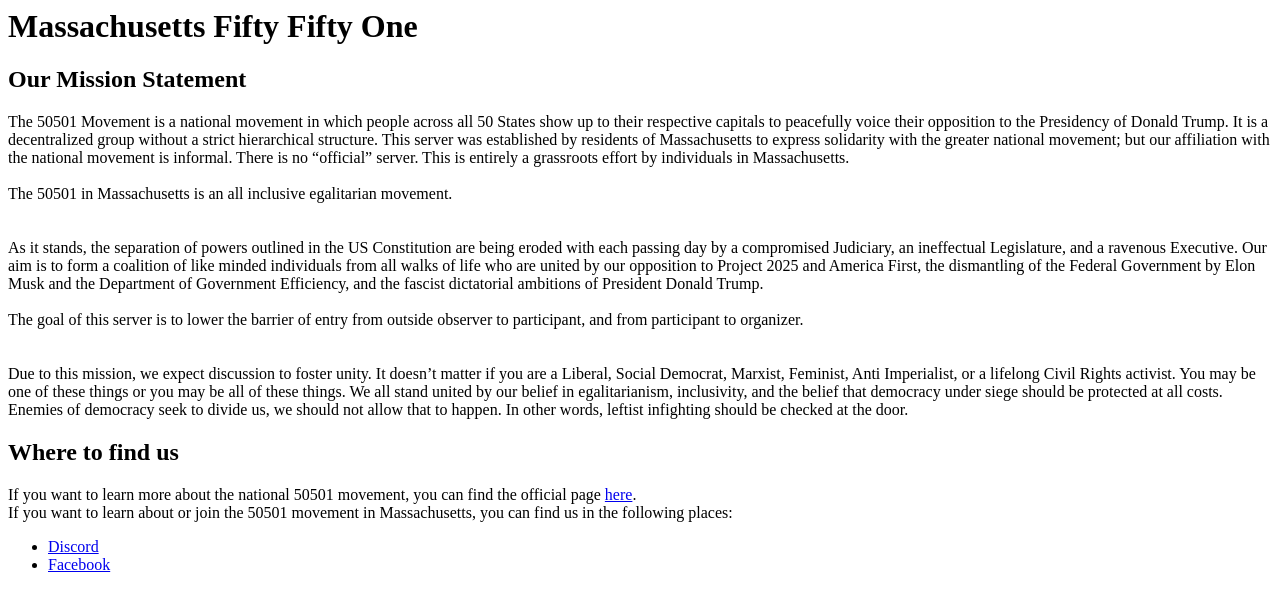
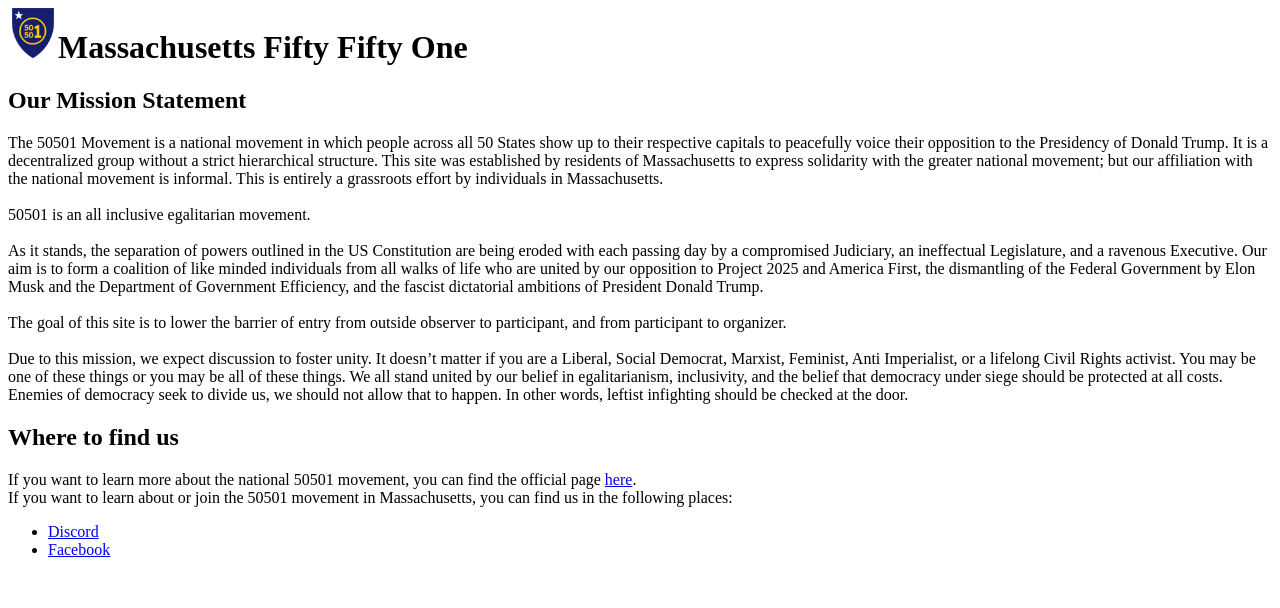
Before and after one commit to TheJogMan/mass50501, a plain HTML site: page index.html in a window 1280 px wide. Drawn offline with Linux system fonts and the light colour scheme.

Commit message:
Adjusted mission statement to no longer refer to being a discord server and added an icon.

```diff
--- a/index.html
+++ b/index.html
@@ -1,17 +1,19 @@
+<head>
+    <title>Massachusetts 50501</title>
+    <link rel="icon" type="image/png" href="icon.png">
+</head>
 <body>
-<h1>Massachusetts Fifty Fifty One</h1>
+<h1><img src="icon.png" width="50" height="50">Massachusetts Fifty Fifty One</h1>
 <h2>Our Mission Statement</h2>
-The 50501 Movement is a national movement in which people across all 50 States show up to their respective capitals to peacefully voice their opposition to the Presidency of Donald Trump. It is a decentralized group without a strict hierarchical structure. This server was established by residents of Massachusetts to express solidarity with the greater national movement; but our affiliation with the national movement is informal. There is no “official” server. This is entirely a grassroots effort by individuals in Massachusetts.<br>
+The 50501 Movement is a national movement in which people across all 50 States show up to their respective capitals to peacefully voice their opposition to the Presidency of Donald Trump. It is a decentralized group without a strict hierarchical structure. This site was established by residents of Massachusetts to express solidarity with the greater national movement; but our affiliation with the national movement is informal. This is entirely a grassroots effort by individuals in Massachusetts.<br>
 <br>
-The 50501 in Massachusetts is an all inclusive egalitarian movement.<br>
-<br>
+50501 is an all inclusive egalitarian movement.<br>
 <br>
 As it stands, the separation of powers outlined in the US Constitution are being eroded with each passing day by a compromised Judiciary, an ineffectual Legislature, and a ravenous Executive. Our aim is to form a coalition of like minded individuals from all walks of life who are united by our opposition to Project 2025 and America First, the dismantling of the Federal Government by Elon Musk and the Department of Government Efficiency, and the fascist dictatorial ambitions of President Donald Trump.<br>
 <br>
-The goal of this server is to lower the barrier of entry from outside observer to participant, and from participant to organizer.<br>
+The goal of this site is to lower the barrier of entry from outside observer to participant, and from participant to organizer.<br>
 <br>
-<br>
-Due to this mission, we expect discussion to foster unity. It doesn’t matter if you are a Liberal, Social Democrat, Marxist, Feminist, Anti Imperialist, or a lifelong Civil Rights activist. You may be one of these things or you may be all of these things. We all stand united by our belief in egalitarianism, inclusivity, and the belief that democracy under siege should be protected at all costs. Enemies of democracy seek to divide us, we should not allow that to happen. In other words, leftist infighting should be checked at the door.<br>
+Due to this mission, we expect discussion to foster unity. It doesn’t matter if you are a Liberal, Social Democrat, Marxist, Feminist, Anti Imperialist, or a lifelong Civil Rights activist. You may be one of these things or you may be all of these things. We all stand united by our belief in egalitarianism, inclusivity, and the belief that democracy under siege should be protected at all costs. Enemies of democracy seek to divide us, we should not allow that to happen. In other words, leftist infighting should be checked at the door.
 <h2>Where to find us</h2>
 If you want to learn more about the national 50501 movement, you can find the official page <a href="https://www.fiftyfifty.one/">here</a>.<br>
 If you want to learn about or join the 50501 movement in Massachusetts, you can find us in the following places:<br>
```
Also changed, not shown: icon.png (added).
